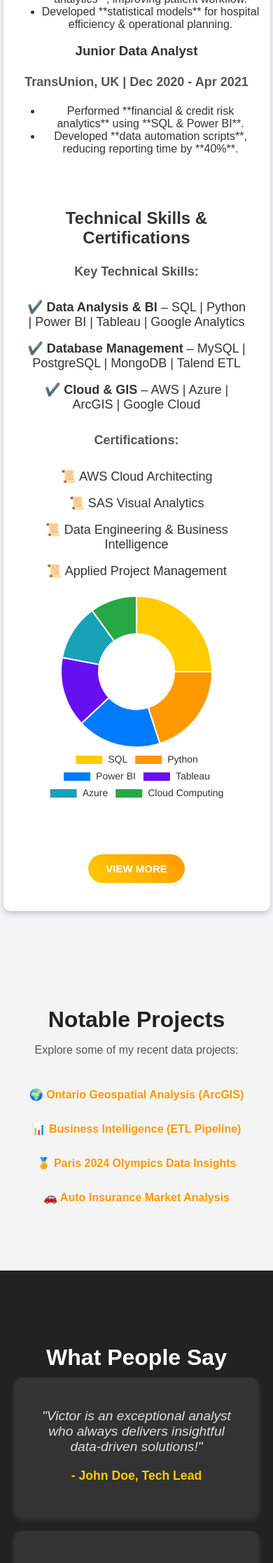
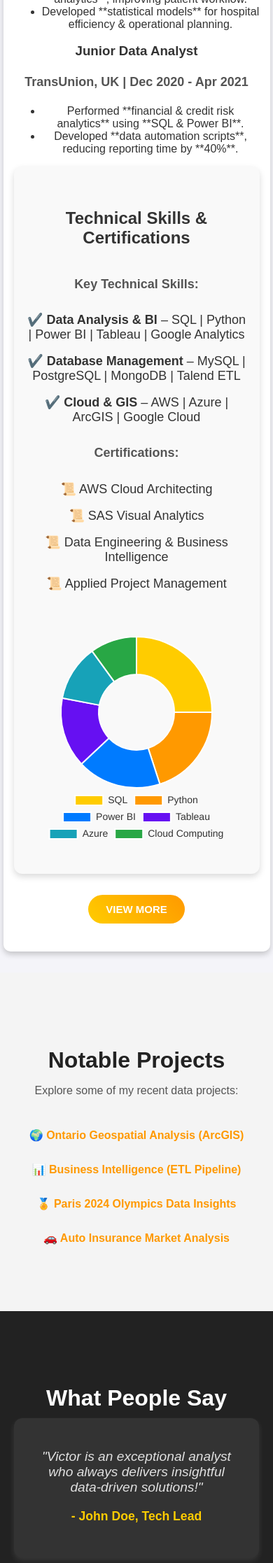
Before and after one commit to Vicmandip1/Portfolio, a Jekyll site: the page about.html, which Jekyll copies as it is, in a window 390 px wide. Shown: the part 2785-5019 px from the top of the page at 70% size. Built offline with Jekyll 4.4.1, drawn with Linux system fonts in a browser that asks for light colours.

Commit message:
Update about.css

```diff
--- a/assets/styles/about.css
+++ b/assets/styles/about.css
@@ -173,23 +173,66 @@
     transform: scale(1.1);
 }
 /* ✅ Skills Section */
-.skills-section {
+.skills {
     text-align: center;
-    padding: 50px 20px;
-    background: #fff;
-    box-shadow: 0 4px 8px rgba(0, 0, 0, 0.2);
-    border-radius: 10px;
-    max-width: 800px;
+    padding: 60px 20px;
+    background: #f9f9f9;
+    border-radius: 12px;
+    box-shadow: 0 4px 10px rgba(0, 0, 0, 0.15);
+    max-width: 900px;
     margin: auto;
 }
 
-/* ✅ Chart Container */
+/* ✅ Skills Content Layout */
+.skills-content {
+    display: flex;
+    justify-content: space-between;
+    align-items: center;
+    gap: 40px;
+    flex-wrap: wrap;
+}
+
+/* ✅ Skills Text */
+.skills-text {
+    flex: 1;
+    text-align: left;
+}
+
+/* ✅ Skills List */
+.skills-list, .certifications-list {
+    list-style: none;
+    padding: 0;
+}
+
+.skills-list li, .certifications-list li {
+    font-size: 16px;
+    margin-bottom: 10px;
+}
+
+/* ✅ Skills Chart Container */
+.skills-chart-container {
+    flex: 1;
+    max-width: 300px;
+}
+
+/* ✅ Chart Styling */
 #skillsChart {
-    max-width: 400px;
-    height: 300px;
+    width: 100%;
+    height: auto;
     display: block;
-    margin: 0 auto;
+    margin: auto;
 }
+
+/* ✅ Responsive Adjustments */
+@media screen and (max-width: 768px) {
+    .skills-content {
+        flex-direction: column;
+        text-align: center;
+    }
+
+    .skills-text {
+        text-align: center;
+    }
 
 /* ==============================
    ✅ "What I Do" Section Alignment Fix
```
